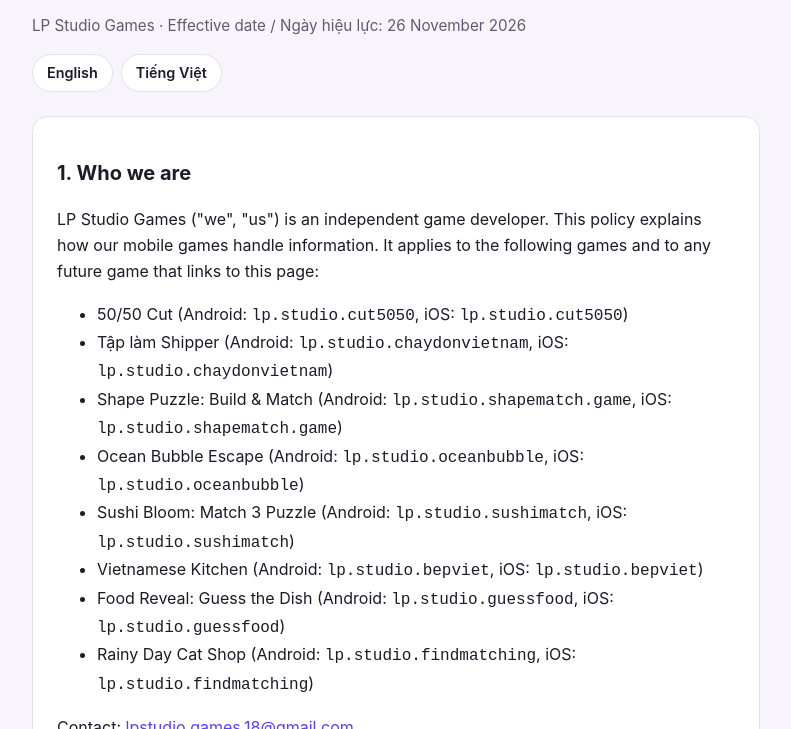
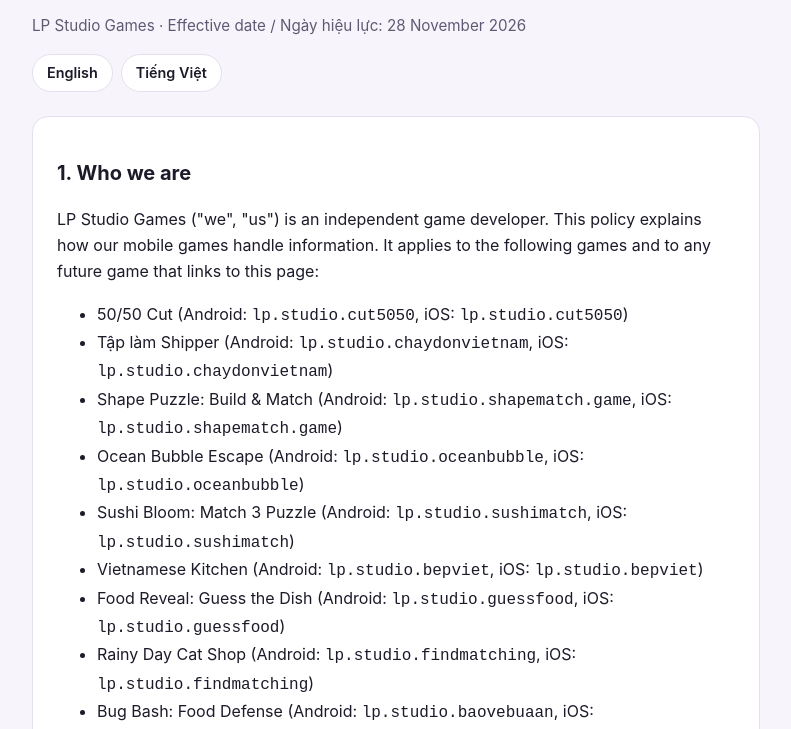
Before and after one commit to lpstudiogames18/lpstudiogames18.github.io, a plain HTML site: page index.html in a window 1280 px wide. Shown: the part 71-800 px from the top of the page, without its empty margins (244-1035 px from the left). Drawn offline with Linux system fonts and the light colour scheme.

Commit message:
Add Bug Bash: Food Defense to privacy policy

```diff
--- a/index.html
+++ b/index.html
@@ -41,7 +41,7 @@
 <main>
   <header>
     <h1>Privacy Policy / Chính sách quyền riêng tư</h1>
-    <p class="dim">LP Studio Games · Effective date / Ngày hiệu lực: 26 November 2026</p>
+    <p class="dim">LP Studio Games · Effective date / Ngày hiệu lực: 28 November 2026</p>
     <nav class="lang-switch">
       <a href="#en">English</a>
       <a href="#vi">Tiếng Việt</a>
@@ -61,6 +61,7 @@
       <li>Vietnamese Kitchen (Android: <code>lp.studio.bepviet</code>, iOS: <code>lp.studio.bepviet</code>)</li>
       <li>Food Reveal: Guess the Dish (Android: <code>lp.studio.guessfood</code>, iOS: <code>lp.studio.guessfood</code>)</li>
       <li>Rainy Day Cat Shop (Android: <code>lp.studio.findmatching</code>, iOS: <code>lp.studio.findmatching</code>)</li>
+      <li>Bug Bash: Food Defense (Android: <code>lp.studio.baovebuaan</code>, iOS: <code>lp.studio.baovebuaan</code>)</li>
     </ul>
     <p>Contact: <a href="mailto:lpstudio.games.18@gmail.com">lpstudio.games.18@gmail.com</a></p>
 
@@ -123,6 +124,7 @@
       <li>Bếp Việt (Android: <code>lp.studio.bepviet</code>, iOS: <code>lp.studio.bepviet</code>)</li>
       <li>Đoán Món Ăn: Lật Ô Bí Ẩn (Android: <code>lp.studio.guessfood</code>, iOS: <code>lp.studio.guessfood</code>)</li>
       <li>Tiệm Mèo Ngày Mưa (Android: <code>lp.studio.findmatching</code>, iOS: <code>lp.studio.findmatching</code>)</li>
+      <li>Đập Côn Trùng: Bảo Vệ Món Ăn (Android: <code>lp.studio.baovebuaan</code>, iOS: <code>lp.studio.baovebuaan</code>)</li>
     </ul>
     <p>Liên hệ: <a href="mailto:lpstudio.games.18@gmail.com">lpstudio.games.18@gmail.com</a></p>
 
```
